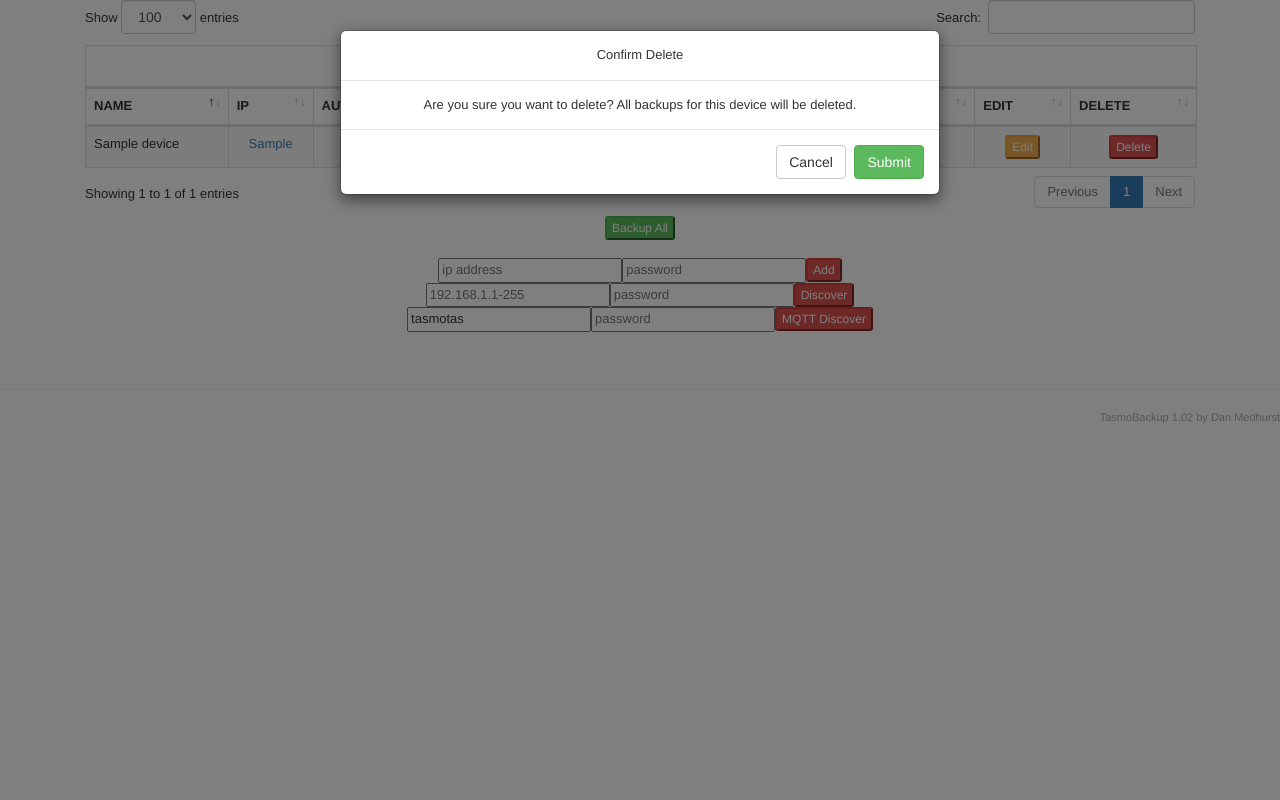
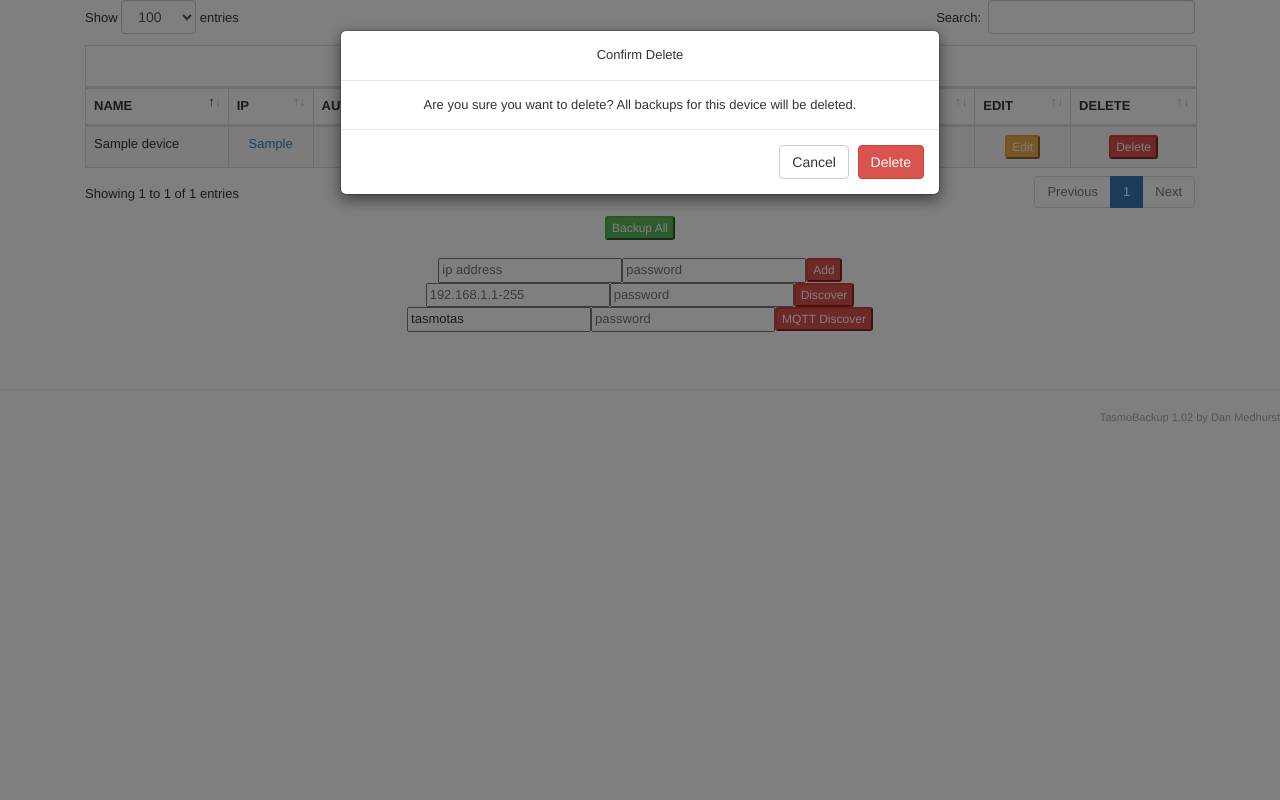
Before and after one commit to danmed/TasmoBackupV1, a PHP site: page / in a window 1280 px wide, after a click on "Delete". Run offline with PHP 8.4, Linux system fonts and the light colour scheme; tables that the repository leaves empty or names only in its code hold one stand-in row (values such as "Sample post"); data that the repository does not hold is empty; a stand-in replaces the project's code that opens the database connection.

Commit message:
Update index.php

```diff
--- a/index.php
+++ b/index.php
@@ -156,7 +156,7 @@ $(document).ready(function() {
 } );
 
 
-$('#submit').click(function(){
+$('#delconfirm').click(function(){
      /* when the submit button in the modal is clicked, submit the form */
     alert('submitting');
     $('#deleteform').submit();
@@ -258,7 +258,7 @@ endif;
 
             <div class="modal-footer">
                 <button type="button" class="btn btn-default" data-dismiss="modal">Cancel</button>
-                <a href="#" id="submit" class="btn btn-success success">Submit</a>
+                <a href="#" id="delconfirm" class="btn btn-danger">Delete</a>
             </div>
         </div>
     </div>
```
